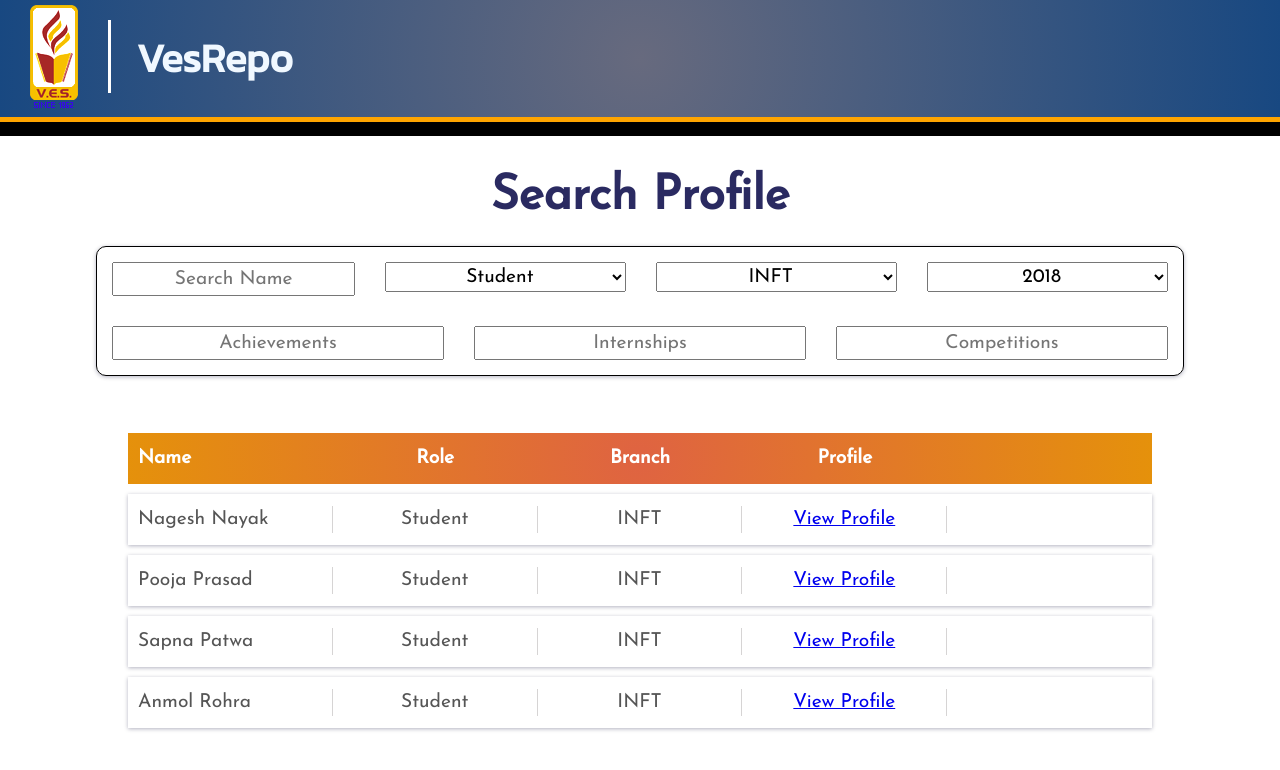
After one commit to nageshnayak2000/VesRepo, a PHP site: page /Frontend/Search.html in a window 1280 px wide. The commit adds this page. Shown: the top 770 px of the page. Run offline with PHP 8.4, Linux system fonts and the light colour scheme.

Commit message:
Added search profile

```diff
--- a/CSS/Homepage.css
+++ b/CSS/Homepage.css
@@ -177,6 +177,6 @@ button div {
 
 .circular-img {
     position: absolute;
-    top: 17.3%;
+    top: 17.9%;
     right: 5em;
 }
--- /dev/null
+++ b/CSS/Search.css
@@ -0,0 +1,187 @@
+*{
+    margin: 0px;
+    padding: 0px;
+    font-family: 'Josefin Sans', sans-serif;
+}
+body{
+    /* background-color: rgb(242, 247, 248); */
+}
+.header h1 {
+    position: relative;
+    color: aliceblue;
+    top: 2px;
+    font-size: 40px;
+    font-family: 'Kanit', sans-serif;
+}
+
+#navbar {
+    display: flex;
+    align-items: inherit;
+    border-bottom: 5px solid orange;
+    background: rgb(103, 106, 126);
+    background: radial-gradient(
+        circle,
+        rgba(103, 106, 126, 1) 0%,
+        rgba(24, 72, 129, 1) 100%
+    );
+}
+
+#navbar::before {
+    content: "";
+    background-color: black;
+    position: absolute;
+    /* top: 0px;
+    right: 0px; */
+    height: 17%;
+    width: 100%;
+    z-index: -1;
+    opacity: 1.5;
+}
+
+#navbar ul {
+    display: flex;
+}
+
+#navbar ul li {
+    list-style: none;
+    font-size: 1.3rem;
+}
+
+#navbar ul li a {
+    display: block;
+    color: white;
+    border-radius: 20px;
+    padding: 3px 15px;
+    margin: 23px 20px;
+    text-decoration: none;
+    font-family: "Poppins", sans-serif;
+}
+
+#navbar ul li a:hover {
+    color: black;
+    background-color: white;
+}
+
+#logo img {
+    margin: 5px 30px;
+}
+
+.vl {
+    border-left: 3px solid white;
+    margin-top: 20px;
+    height: 73px;
+  }
+
+section.container {
+    text-align: center;
+    margin-left: 5cm;
+    background: #a2dfef;
+}
+#header_vesrepo {
+    margin-left: 4cm;
+    margin-top: 1cm;
+    font-family: cursive;
+    line-height: 1.2cm;
+    font-family: "Oxygen", sans-serif;
+}
+.container{
+    display: flex;
+    flex-direction: column;
+    width: 85%;
+    margin: 25px auto;
+    color: rgb(42 42 97);
+    /* justify-content: center; */
+}
+
+h1{
+    text-align: center;
+    margin: 1.6rem;
+    font-size: 3rem;
+}
+
+.Search{
+    display: flex;
+    flex-direction: column;
+    border: 1px solid black;
+    border-radius: 10px;
+    margin-bottom: 2rem;
+    box-shadow: 0 1px 4px 0px rgba(0,0,50,0.3);
+    /* background-color: indigo; */
+}
+
+.entries-1{
+    display: flex;
+    justify-content: space-between;
+}
+
+.entries-2{
+    display: flex;
+    justify-content: flex-end;
+}
+
+input, select{
+    width: 80%;
+    height: 30px;
+    margin: 15px;
+    text-align: center;
+    font-size: 1.2rem;
+}
+
+.table-box
+{
+    margin: 25px auto;
+}
+
+.table-row{
+    display: table;
+    width: 80%;
+    margin: 10px auto;
+    font-family: sans-serif;
+    background: transparent;
+    padding: 12px 0;
+    color: #555;
+    font-size: 1.2rem;
+    box-shadow: 0 1px 4px 0px rgba(0,0,50,0.3);
+    background-color: white;
+}
+.table-head{
+    background: rgb(103, 106, 126);
+    background: radial-gradient(
+        circle, rgb(223 99 66) 0%, rgb(229 145 11 / 1) 100% );
+    box-shadow: none;
+    color: #fff;
+    font-weight: 600;
+}
+.table-head .table-cell{
+    border-right: none;
+}
+.table-cell{
+    display: table-cell;
+    width: 10%;
+    text-align: center;
+    padding: 4px 0;
+    border-right: 1px solid #d6d4d4;
+    vertical-align: middle;
+
+}
+.table-cell a:hover {
+    text-decoration: underline;
+}
+.first-cell{
+    text-align: left;
+    padding-left: 10px;
+}
+.last-cell{
+    border-right: none;
+}
+
+/* .profile_list{
+    font-size: 1.5rem;
+} */
+
+/* table{
+    width: 96%;
+    margin: auto;
+    /* border-collapse: separate;
+    border-spacing: 0 1.3rem;
+} */
--- /dev/null
+++ b/Frontend/Search.html
@@ -0,0 +1,144 @@
+<!DOCTYPE html>
+<html lang="en">
+<head>
+    <meta charset="UTF-8">
+    <meta name="viewport" content="width=device-width, initial-scale=1.0">
+    <link rel="stylesheet" href="/CSS/Search.css">
+    <link href="https://fonts.googleapis.com/css2?family=Kanit&display=swap" rel="stylesheet">
+    <link href="https://fonts.googleapis.com/css2?family=Josefin+Sans&display=swap" rel="stylesheet">
+    <title>Search Profile</title>
+</head>
+<body>
+    <div class="header">
+        <nav id="navbar">
+          <div id="logo">
+              <img src="/Images/Logo.png" alt="VESIT">
+          </div>
+          <div class="vl"></div>
+          <h1>
+            VesRepo
+          </h1>
+        </nav>
+      </div>
+    <div class="container">
+        <h1>Search Profile</h1>
+        <div class="Search">
+            <div class="entries-1">
+                <input type="text" name="Search_name" placeholder="Search Name">
+                <select name="type" id="type">
+                    <option value="student">Student</option>
+                    <option value="teacher">Teacher</option>
+                    <option value="view_only">View Only-Admin</option>
+                </select>
+                <select name="branch" id="branch">
+                    <option value="it">INFT</option>
+                    <option value="cmpn">CMPN</option>
+                    <option value="extc">EXTC</option>
+                </select>
+                <select name="year" id="year">
+                    <option value="2018">2018</option>
+                    <option value="2019">2019</option>
+                    <option value="2020">2020</option>
+                </select>
+            </div>
+            <div class="entries-2">
+                <input type="text" name="achievements" placeholder="Achievements">
+                <input type="text" name="internships" placeholder="Internships">
+                <input type="text" name="competition" placeholder="Competitions">
+            </div>
+        </div>
+    </div>
+    <div class="table-box" >
+
+        <div class="table-head table-row">
+            <div class="table-cell first-cell">
+                <p>Name</p>
+            </div>
+            <div class="table-cell">
+                <p>Role</p>
+            </div>
+            <div class="table-cell">
+                <p>Branch</p>
+            </div>
+            <div class="table-cell">
+                <p>Profile</p>
+            </div>
+            <div class="table-cell last-cell">
+                <a href="#"><i class="fa fa-trash" aria-hidden="true"></i></a>
+            </div>
+        </div>
+        <div class="table-row">
+            <div class="table-cell first-cell">
+                <p>Nagesh Nayak</p>
+            </div>
+            <div class="table-cell">
+                <p>Student</p>
+            </div>
+            <div class="table-cell">
+                <p>INFT</p>
+            </div>
+            <div class="table-cell">
+                <a href="#"><p>View Profile</p></a>
+            </div>
+            <div class="table-cell last-cell">
+                <a href="#"><i class="fa fa-trash" aria-hidden="true"></i></a>
+            </div>
+        </div>
+
+
+        <div class="table-row">
+            <div class="table-cell first-cell">
+                <p>Pooja Prasad</p>
+            </div>
+            <div class="table-cell">
+                <p>Student</p>
+            </div>
+            <div class="table-cell">
+                <p>INFT</p>
+            </div>
+            <div class="table-cell">
+                <a href="#"><p>View Profile</p></a>
+            </div>
+            <div class="table-cell last-cell">
+                <a href="#"><i class="fa fa-trash" aria-hidden="true"></i></a>
+            </div>
+        </div>
+
+        <div class="table-row">
+            <div class="table-cell first-cell">
+                <p>Sapna Patwa</p>
+            </div>
+            <div class="table-cell">
+                <p>Student</p>
+            </div>
+            <div class="table-cell">
+                <p>INFT</p>
+            </div>
+            <div class="table-cell">
+                <a href="#"><p>View Profile</p></a>
+            </div>
+            <div class="table-cell last-cell">
+                <a href="#"><i class="fa fa-trash" aria-hidden="true"></i></a>
+            </div>
+        </div>
+
+        <div class="table-row" id="print">
+            <div class="table-cell first-cell">
+                <p>Anmol Rohra</p>
+            </div>
+            <div class="table-cell">
+                <p>Student</p>
+            </div>
+            <div class="table-cell">
+                <p>INFT</p>
+            </div>
+            <div class="table-cell">
+                <a href="#"><p>View Profile</p></a>
+            </div>
+            <div class="table-cell last-cell">
+                <a href="#"><i class="fa fa-trash" aria-hidden="true"></i></a>
+            </div>
+        </div>
+    </div>
+</body>
+</html>
```
